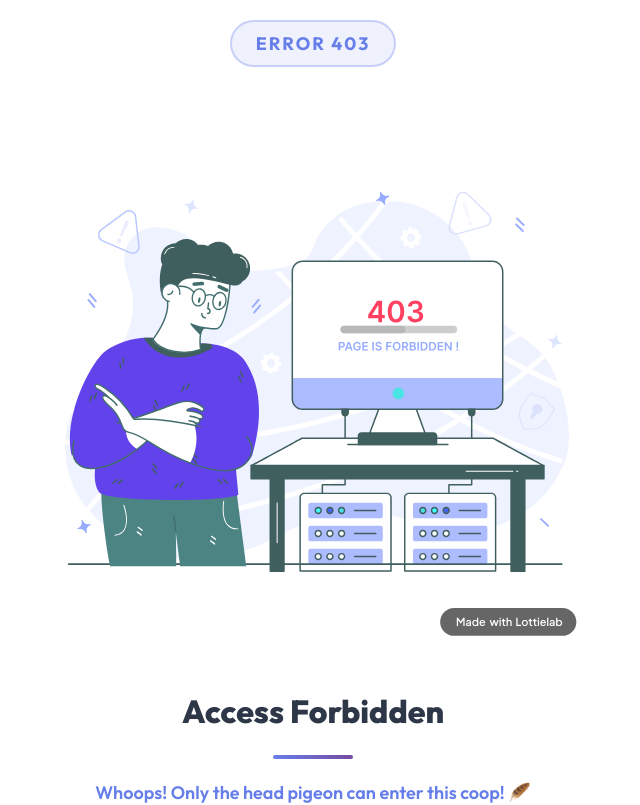
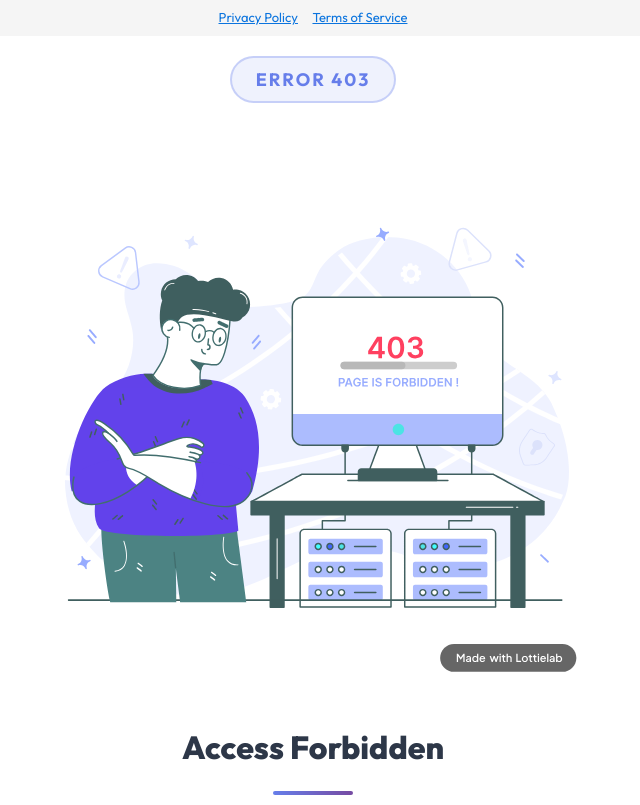
Before and after one commit to cybe4sent1nel/CHIRP, a React (Vite) app in the folder client/: page /error/403 in a window 1280 px wide. Shown: the top 805 px of the page, without its empty margins (327-967 px from the left). Built offline with nearby package versions, Linux system fonts and the light colour scheme; no server answers; what @giphy/js-fetch-api would draw is missing.

Commit message:
Fix: Specify output directory for Vercel deployment

```diff
--- a/client/index.html
+++ b/client/index.html
@@ -11,6 +11,12 @@
     <title>Chirp</title>
   </head>
   <body style="margin: 0; padding: 0; background: transparent;">
+    <!-- Static footer links for crawlers: Privacy Policy & Terms -->
+    <div style="width:100%;text-align:center;padding:8px 0;background:transparent;font-size:13px;color:#333;">
+      <a href="/privacy-policy.html" style="color:#0b74de;text-decoration:underline;margin-right:12px;">Privacy Policy</a>
+      <a href="/terms-of-service.html" style="color:#0b74de;text-decoration:underline;">Terms of Service</a>
+    </div>
+
     <div id="root"></div>
     <script type="module" src="/src/main.jsx"></script>
   </body>
--- a/client/public/index.html
+++ b/client/public/index.html
@@ -109,6 +109,12 @@
       </div>
     </noscript>
 
+    <!-- Static footer links for crawlers: Privacy Policy & Terms -->
+    <div style="width:100%;text-align:center;padding:8px 0;background:transparent;font-size:13px;color:#fff;">
+      <a href="/privacy-policy.html" style="color:#fff;text-decoration:underline;margin-right:12px;">Privacy Policy</a>
+      <a href="/terms-of-service.html" style="color:#fff;text-decoration:underline;">Terms of Service</a>
+    </div>
+
     <div id="root"></div>
     <div class="landing-page show">
       <div class="landing-header">
--- a/client/src/context/AuthContext.jsx
+++ b/client/src/context/AuthContext.jsx
@@ -1,5 +1,5 @@
 import { createContext, useContext, useState, useEffect } from 'react';
-import axios from 'axios';
+import api from '../api/axios';
 import { useUser } from '@clerk/clerk-react';
 
 const AuthContext = createContext(null);
@@ -48,8 +48,9 @@ export const AuthProvider = ({ children }) => {
   // Login with custom auth
   const customLogin = async (identifier, password) => {
     try {
-      const baseUrl = import.meta.env.VITE_BASEURL || 'http://localhost:4000';
-      const response = await axios.post(`${baseUrl}/api/auth/login`, {
+      const endpoint = '/api/auth/login';
+      console.log('customLogin: POST', endpoint, { identifier });
+      const response = await api.post(endpoint, {
         identifier,
         password
       });
@@ -65,7 +66,7 @@ export const AuthProvider = ({ children }) => {
 
       return { success: false, message: response.data.message };
     } catch (error) {
-      console.error('Login error:', error);
+      console.error('Login error:', error.response ?? error);
       const errorData = error.response?.data;
       return {
         success: false,
@@ -78,8 +79,9 @@ export const AuthProvider = ({ children }) => {
   // Signup with custom auth
   const customSignup = async (email, password, full_name, username) => {
     try {
-      const baseUrl = import.meta.env.VITE_BASEURL || 'http://localhost:4000';
-      const response = await axios.post(`${baseUrl}/api/auth/signup`, {
+      const endpoint = '/api/auth/signup';
+      console.log('customSignup: POST', endpoint, { email, full_name, username });
+      const response = await api.post(endpoint, {
         email,
         password,
         full_name,
@@ -98,7 +100,7 @@ export const AuthProvider = ({ children }) => {
 
       return { success: false, message: response.data.message };
     } catch (error) {
-      console.error('Signup error:', error);
+      console.error('Signup error:', error.response ?? error);
       const errorData = error.response?.data;
       return {
         success: false,
```
